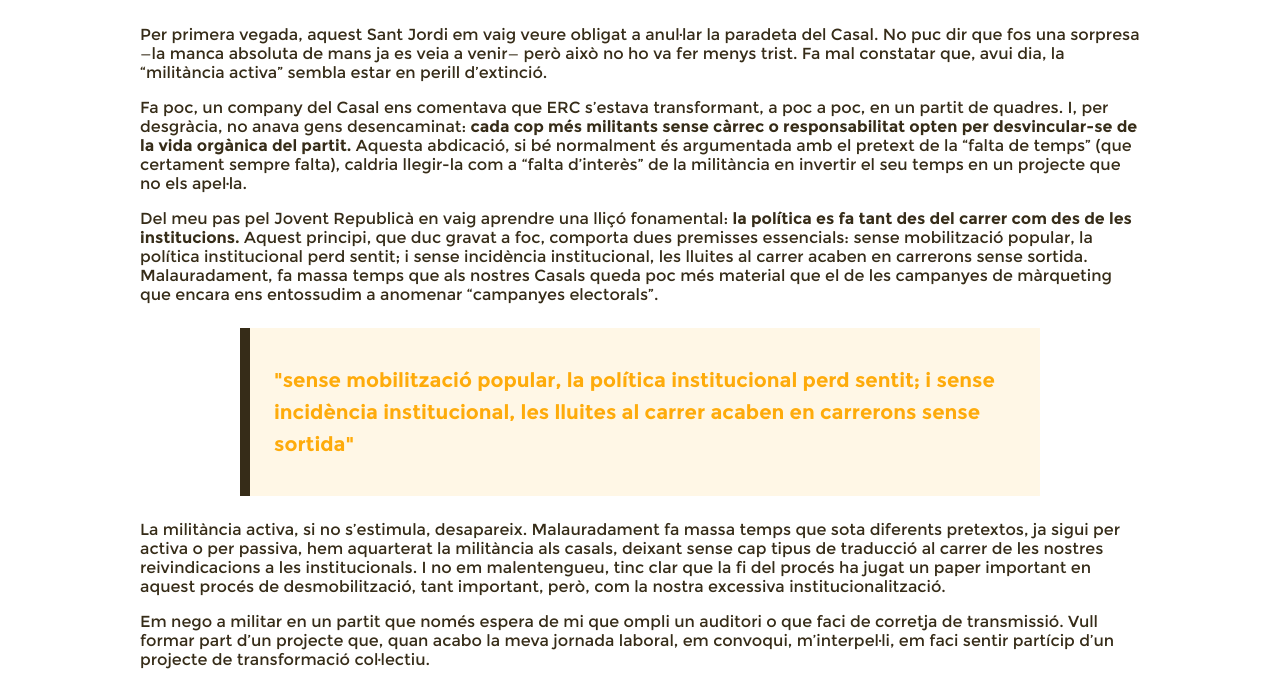
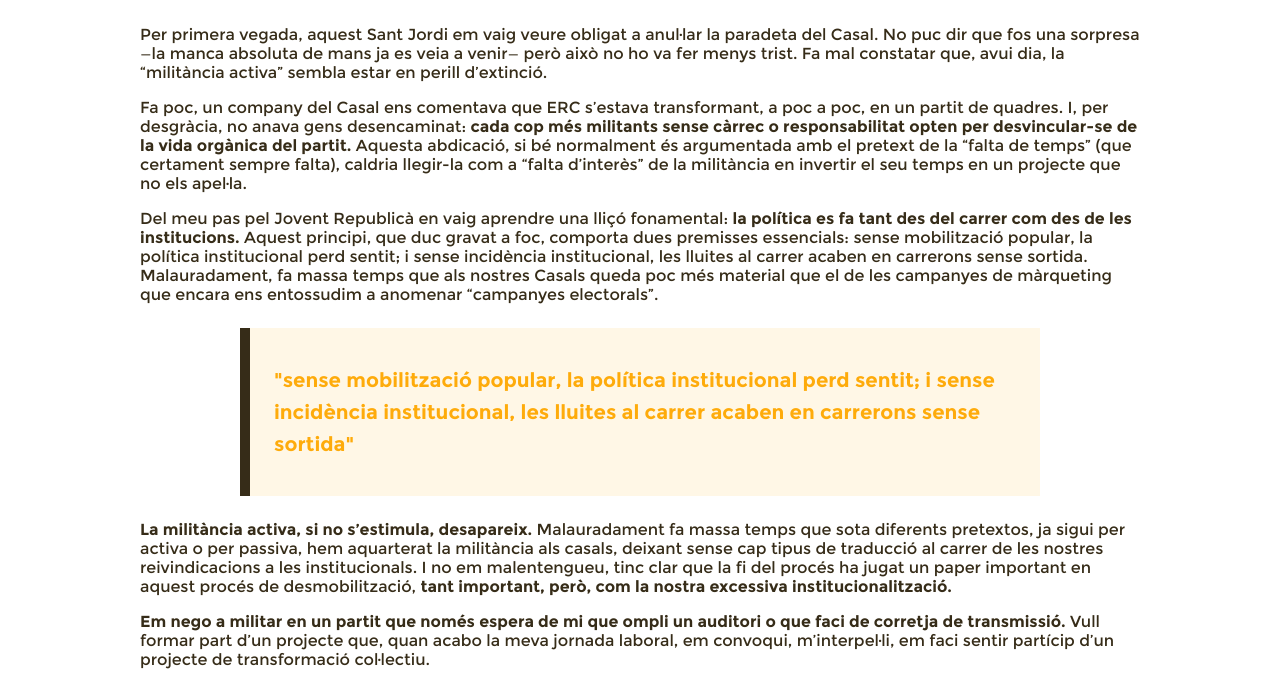
Before and after one commit to nfontcuesta/nfontcuesta.github.io, a plain HTML site: page noticies/reactivar-per-reconstruir.html in a window 1280 px wide. Shown: the part 236-926 px from the top of the page. Drawn offline with Linux system fonts and the light colour scheme.

Commit message:
Update reactivar-per-reconstruir.html

```diff
--- a/noticies/reactivar-per-reconstruir.html
+++ b/noticies/reactivar-per-reconstruir.html
@@ -45,8 +45,8 @@
         <div class="noticia-outstanding">
             <p class="outstanding-text">"sense mobilització popular, la política institucional perd sentit; i sense incidència institucional, les lluites al carrer acaben en carrerons sense sortida"</p>
         </div>
-        <p>La militància activa, si no s’estimula, desapareix. Malauradament fa massa temps que sota diferents pretextos, ja sigui per activa o per passiva, hem aquarterat la militància als casals, deixant sense cap tipus de traducció al carrer de les nostres reivindicacions a les institucionals. I no em malentengueu, tinc clar que la fi del procés ha jugat un paper important en aquest procés de desmobilització, tant important, però, com la nostra excessiva institucionalització.</p>
-        <p>Em nego a militar en un partit que només espera de mi que ompli un auditori o que faci de corretja de transmissió. Vull formar part d’un projecte que, quan acabo la meva jornada laboral, em convoqui, m’interpel·li, em faci sentir partícip d’un projecte de transformació col·lectiu.</p>
+        <p><b>La militància activa, si no s’estimula, desapareix.</b> Malauradament fa massa temps que sota diferents pretextos, ja sigui per activa o per passiva, hem aquarterat la militància als casals, deixant sense cap tipus de traducció al carrer de les nostres reivindicacions a les institucionals. I no em malentengueu, tinc clar que la fi del procés ha jugat un paper important en aquest procés de desmobilització, <b>tant important, però, com la nostra excessiva institucionalització.</b></p>
+        <p><b>Em nego a militar en un partit que només espera de mi que ompli un auditori o que faci de corretja de transmissió.</b> Vull formar part d’un projecte que, quan acabo la meva jornada laboral, em convoqui, m’interpel·li, em faci sentir partícip d’un projecte de transformació col·lectiu.</p>
         <div class="noticia-outstanding">
             <p class="outstanding-text">Vull formar part d’un projecte que, quan acabo la meva jornada laboral, em convoqui, m’interpel·li, em faci sentir partícip d’un projecte de transformació col·lectiu.</p>
         </div>
```
